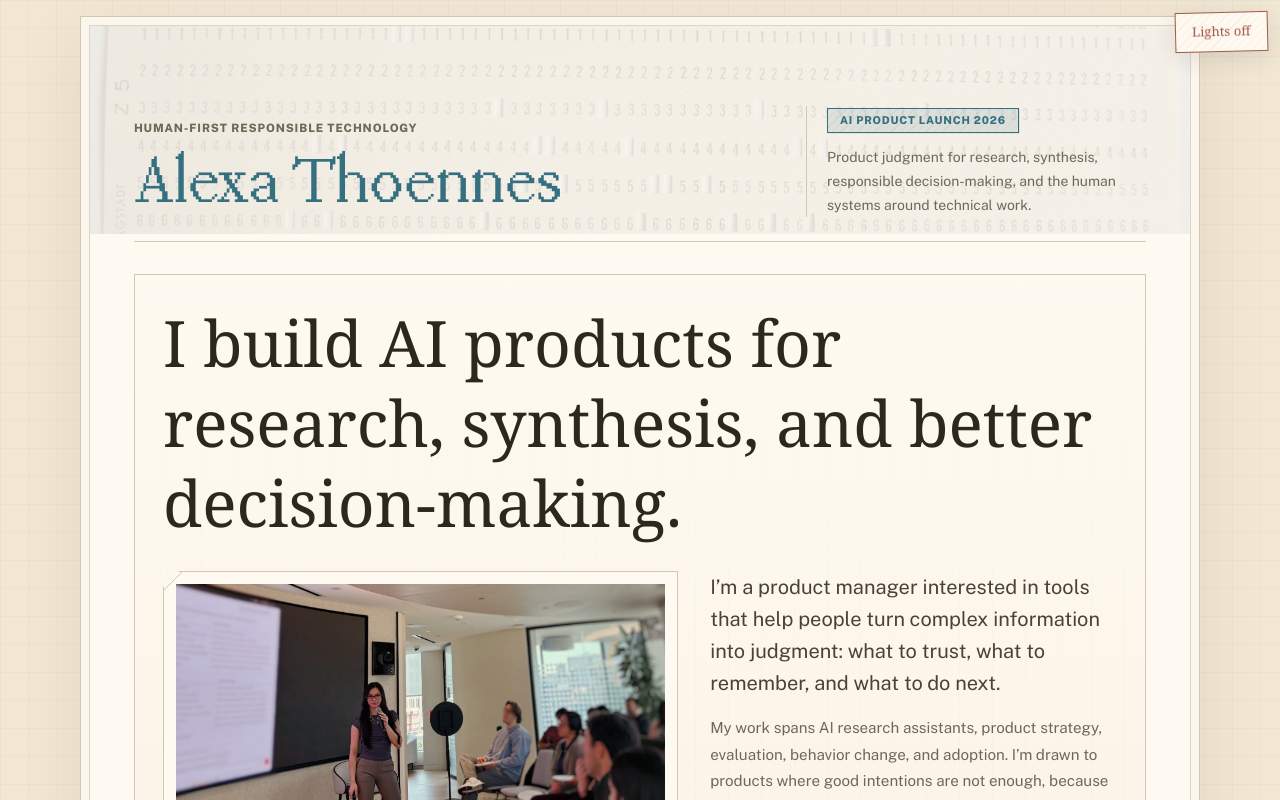
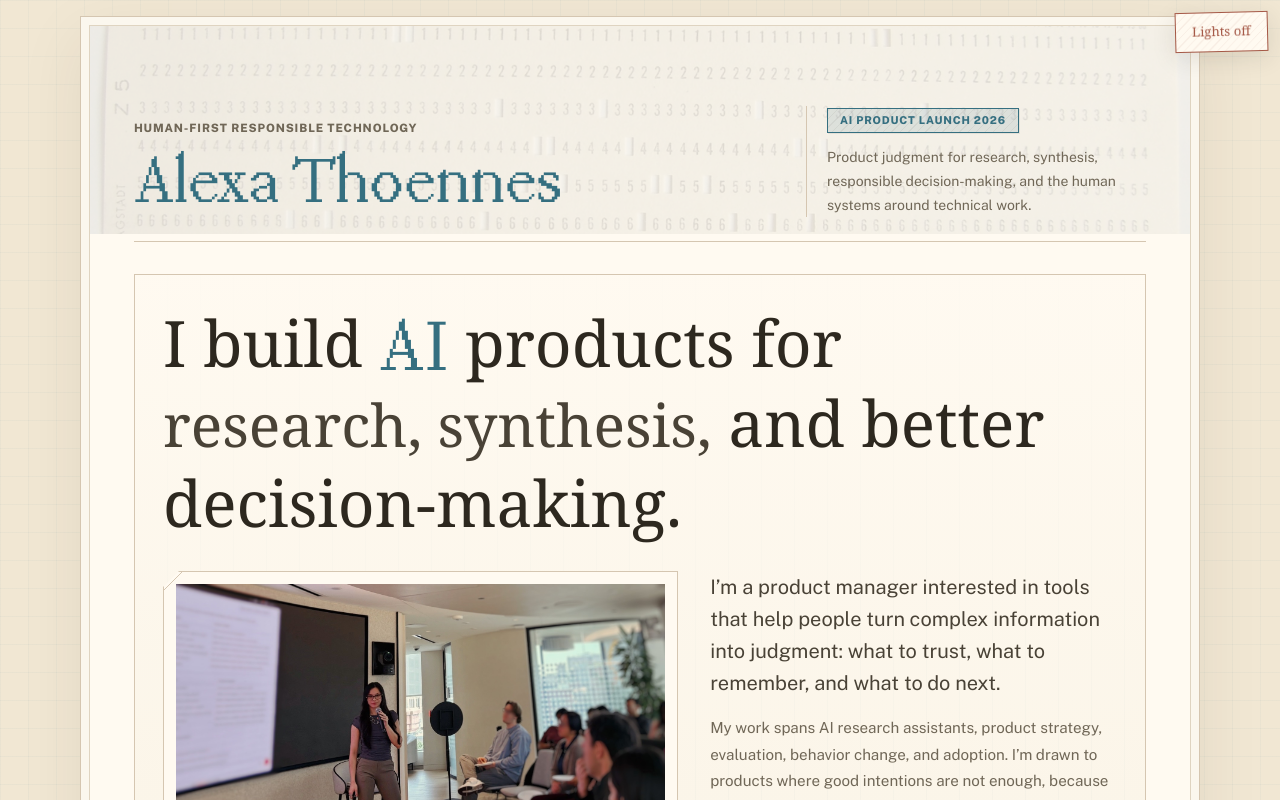
Before and after one commit to runargs/runargs.github.io, a React (Vite) app: page / in a window 1280 px wide. Shown: the top 800 px of the page. Built offline with nearby package versions, Linux system fonts and the light colour scheme; the HTML template or start-up script is replaced by a standard one; a web font is replaced by a local one.

Commit message:
Mix hero headline fonts

```diff
--- a/src/components/sections/BioSection.tsx
+++ b/src/components/sections/BioSection.tsx
@@ -33,8 +33,9 @@ export function BioSection() {
         </div>
 
         <article className="hero-article border border-[var(--rule)] bg-[color-mix(in_srgb,var(--paper-card)_88%,var(--paper-soft))] p-5 md:p-7">
-          <h1 className="max-w-5xl text-[2.55rem] leading-tight text-[var(--ink)] md:text-[4rem]">
-            I build AI products for research, synthesis, and better decision-making.
+          <h1 className="hero-headline max-w-5xl text-[2.55rem] leading-tight text-[var(--ink)] md:text-[4rem]">
+            I build <span className="hero-headline-pixel">AI</span> products for{" "}
+            <span className="hero-headline-editorial">research, synthesis,</span> and better decision-making.
           </h1>
 
           <div className="mt-7 flow-root">
--- a/src/index.css
+++ b/src/index.css
@@ -351,6 +351,20 @@
       repeating-linear-gradient(90deg, transparent, transparent 32px, rgba(53, 111, 128, 0.055) 32px, rgba(53, 111, 128, 0.055) 33px);
   }
 
+  .hero-headline-pixel {
+    color: var(--civic-blue);
+    font-family: var(--font-pixel);
+    font-size: 1.18em;
+    line-height: 0.82;
+    vertical-align: -0.04em;
+  }
+
+  .hero-headline-editorial {
+    color: var(--ink-soft);
+    font-family: var(--font-editorial);
+    font-size: 0.92em;
+  }
+
   .hero-photo-wrap {
     float: left;
     width: min(54%, 560px);
```
